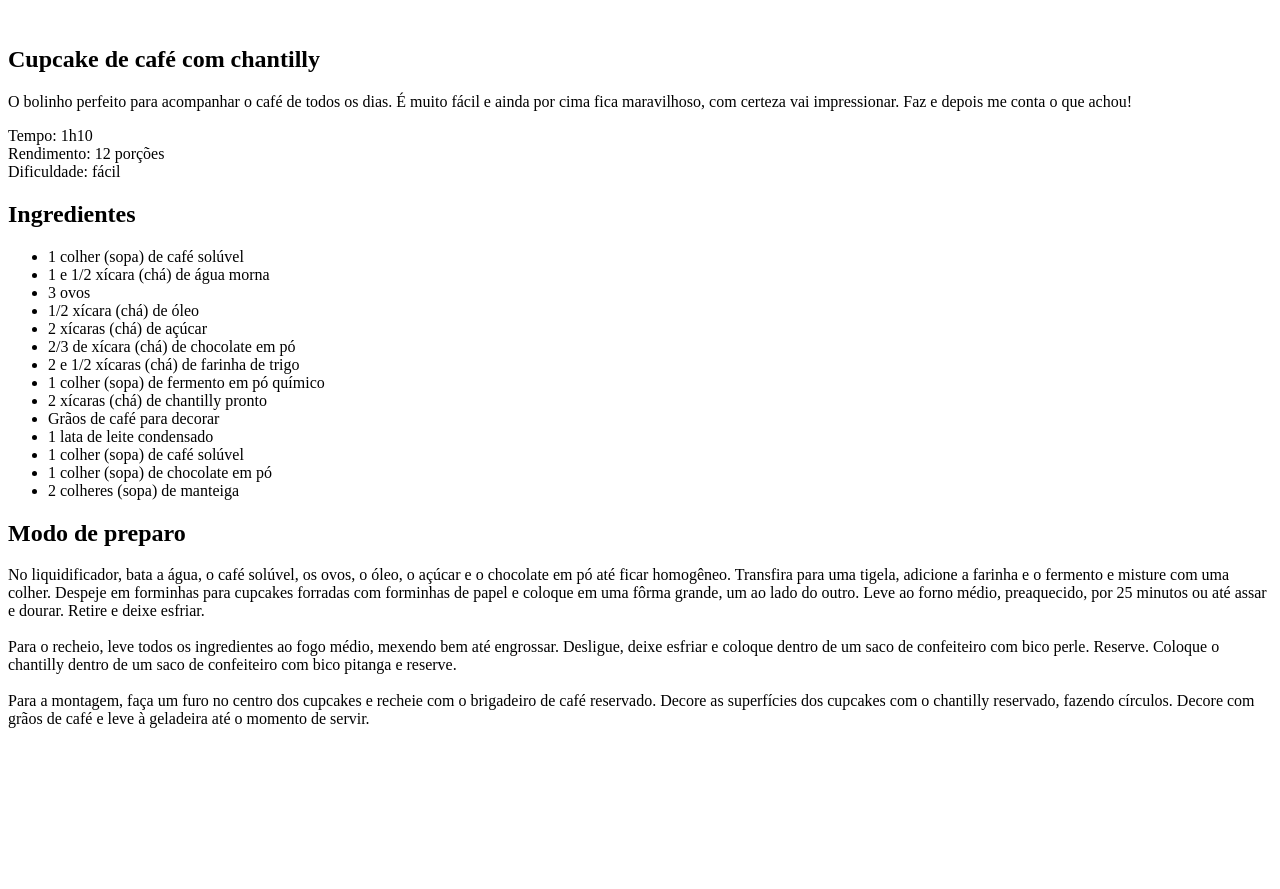
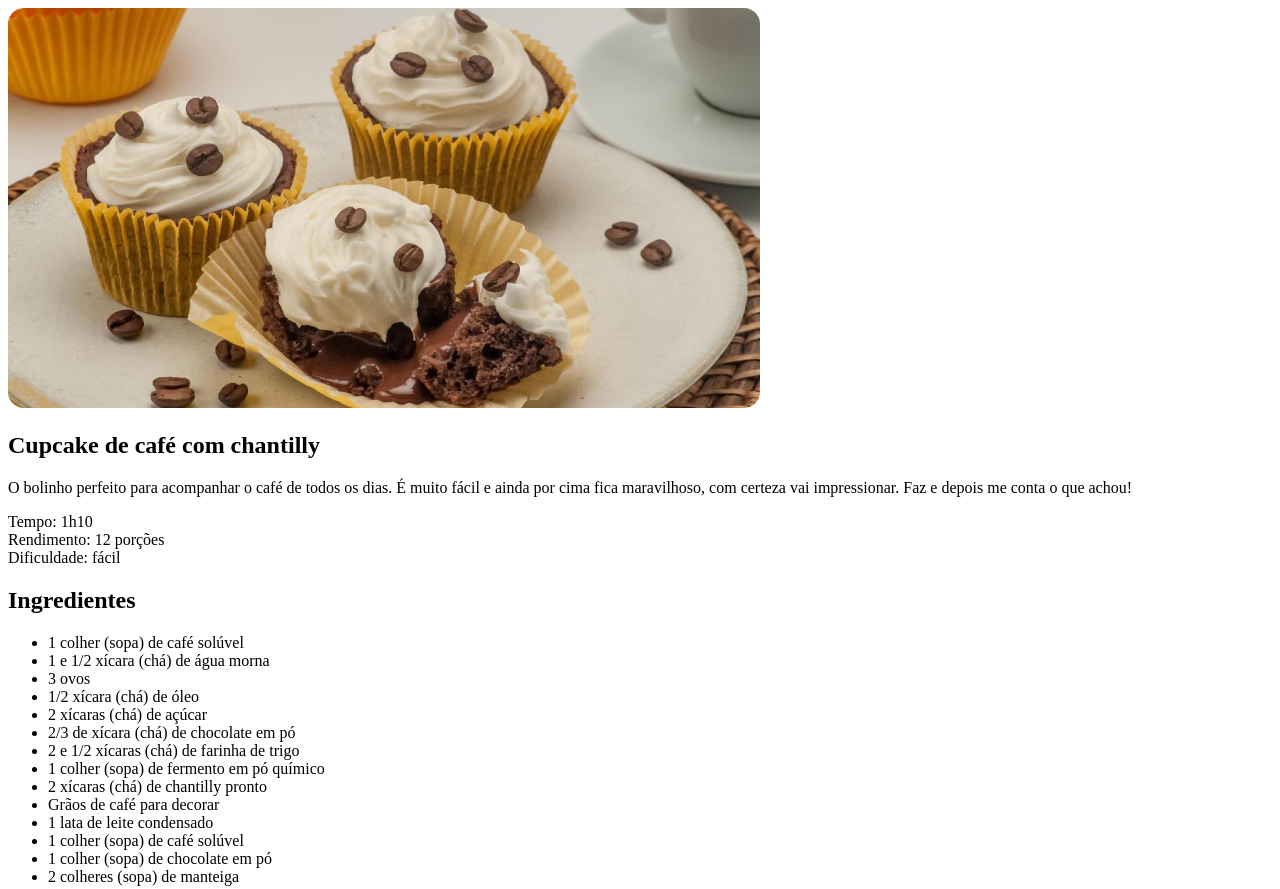
Before and after one commit to ThiagoRiva/pagina-de-receita, a plain HTML site: page index.html in a window 1280 px wide. Shown: the top 889 px of the page. Before the commit the page ends 800 px from the top, so only its background shows below. Drawn offline with Linux system fonts and the light colour scheme.

Commit message:
iniciando o css
q:

:wq
+
esc
q

```diff
--- a/index.html
+++ b/index.html
@@ -5,11 +5,13 @@
     <meta charset="UTF-8">
     <meta name="viewport" content="width=device-width, initial-scale=1.0">
     <title>Pagina de Receita</title>
+
+    <link rel="stylesheet" href="style.css">
 </head>
 
 <body>
     <div id="page">
-        <img src="" alt="">
+        <img src="./assets/main-image.jpg" alt="Imagem de um cupcake com graos de cage e um chantilly">
         <main>
             <section id="about">
                 <h1>Cupcake de café com chantilly</h1>
--- /dev/null
+++ b/style.css
@@ -0,0 +1,3 @@
+img {
+    border-radius: 16px;
+}
```
Also changed, not shown: assets/main-image.jpg (added), assets/main-image.png (added).
